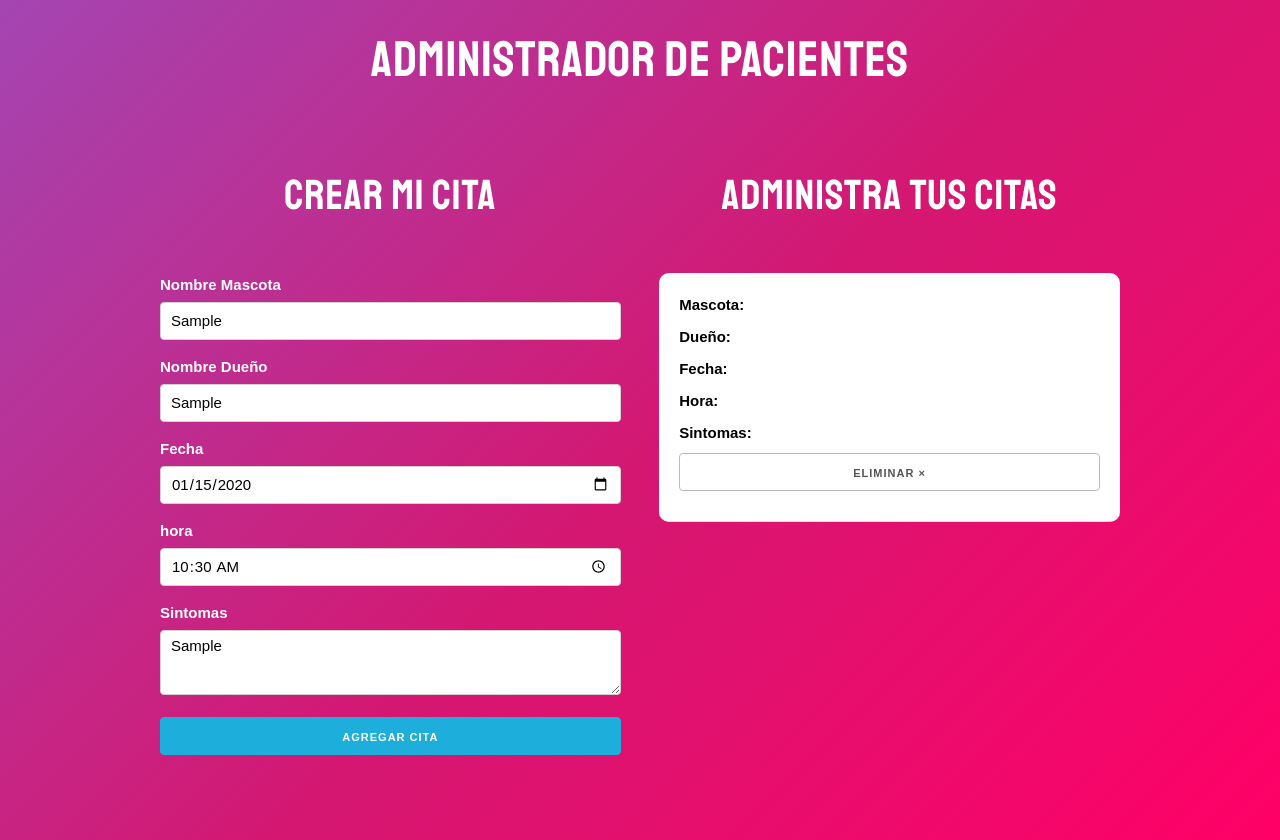
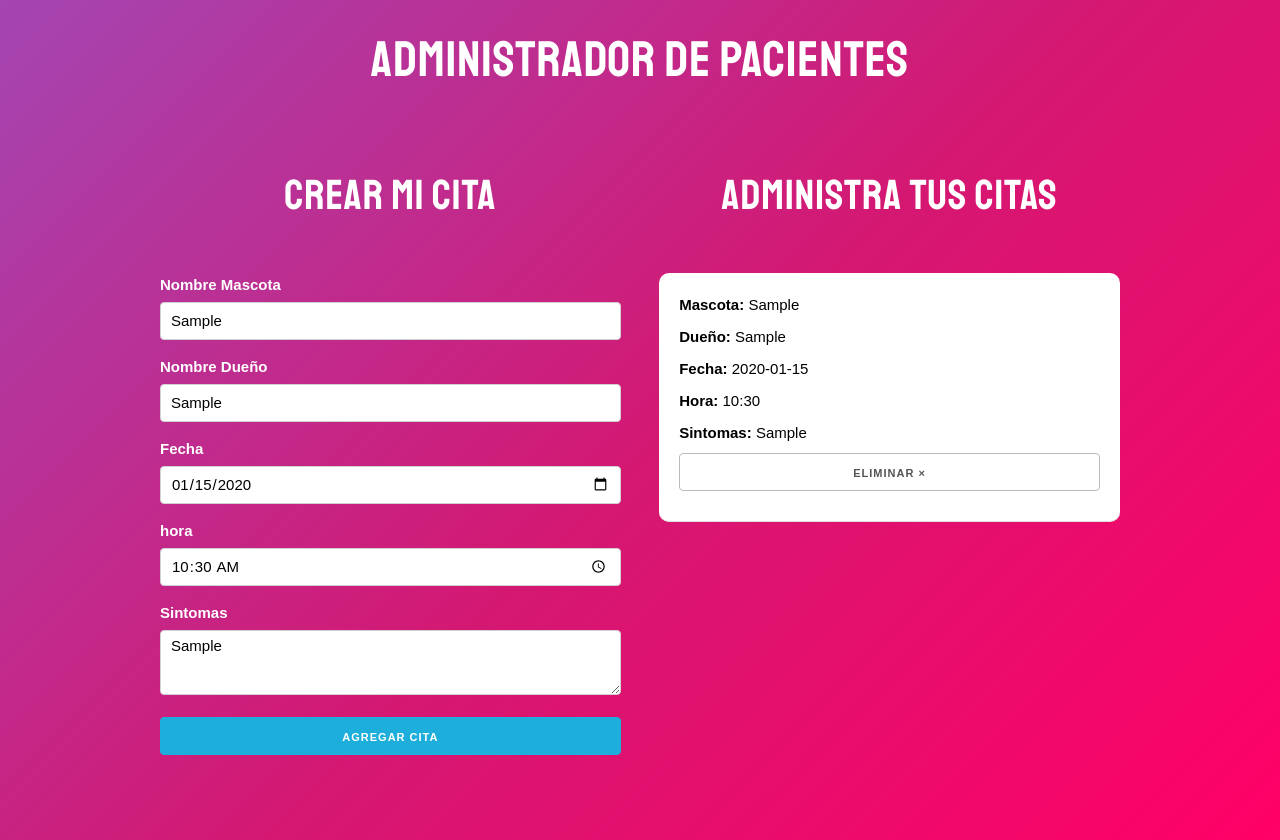
Before and after one commit to tjor75/ReactTp1, a React (Vite) app: page / in a window 1280 px wide. Both pictures are taken after typing "Sample", "Sample", "2020-01-15", "10:30", "Sample" into the empty fields and a click on the button "AGREGAR CITA". Built offline with nearby package versions, Linux system fonts and the light colour scheme.

Commit message:
Corregir errores de registro y agregar eliminar tareas

```diff
--- a/src/components/Formulario/Index.jsx
+++ b/src/components/Formulario/Index.jsx
@@ -8,13 +8,12 @@ export default function Formulario({ setCitas }) {
     const [fecha, setFecha] = useState('');
     const [hora, setHora] = useState('');
     const [sintomas, setSintomas] = useState('');
-    const [error, setError] = useState(false);
 
     const agregarCita = (e) => {
         e.preventDefault();
-        setCitas(prev => [...prev, new Cita(mascota.value, propietario.value, fecha.value, hora.value, sintomas.value)]);
+        console.log(mascota)
+        setCitas(prev => [new Cita(mascota, propietario, fecha, hora, sintomas), ...prev]);
         //if (mascota !== '' || propietario !== '' || fecha !== '' || hora >)
-        //setCitas([])
     };
 
     return (
@@ -22,15 +21,15 @@ export default function Formulario({ setCitas }) {
             <h2>Crear mi Cita</h2>
             <form onSubmit={agregarCita}>
                 <label>Nombre Mascota</label>
-                <input type="text" name="mascota" className="u-full-width" placeholder="Nombre Mascota" value={mascota.value} onChange={setMascota} />
+                <input type="text" name="mascota" className="u-full-width" placeholder="Nombre Mascota" value={mascota} onChange={ev => setMascota(ev.target.value)} />
                 <label>Nombre Dueño</label>
-                <input type="text" name="propietario" className="u-full-width" placeholder="Nombre dueño de la mascota" value={propietario.value} onChange={setPropietario} />
+                <input type="text" name="propietario" className="u-full-width" placeholder="Nombre dueño de la mascota" value={propietario} onChange={ev => setPropietario(ev.target.value)} />
                 <label>Fecha</label>
-                <input type="date" name="fecha" className="u-full-width" value={fecha.value} onChange={setFecha} />
+                <input type="date" name="fecha" className="u-full-width" value={fecha} onChange={ev => setFecha(ev.target.value)} />
                 <label>hora</label>
-                <input type="time" name="hora" className="u-full-width" value={hora.value} onChange={setHora} />
+                <input type="time" name="hora" className="u-full-width" value={hora} onChange={ev => setHora(ev.target.value)} />
                 <label>Sintomas</label>
-                <textarea name="sintomas" className="u-full-width" value={sintomas.value} onChange={setSintomas} />
+                <textarea name="sintomas" className="u-full-width" value={sintomas} onChange={ev => setSintomas(ev.target.value)} />
                 <button type="submit" className="u-full-width button-primary">Agregar Cita</button>
             </form>
         </div>
--- a/src/components/Listado/Index.jsx
+++ b/src/components/Listado/Index.jsx
@@ -2,18 +2,18 @@ import Cita from '../UI/Cita';
 import './style.css';
 
 export default function Listado({ citas, setCitas }) {
+    let i = 0;
     return (
         <div className="one-half column">
             <h2>Administra tus citas</h2>
-            {citas.map(cita => (
-                <Cita
-                    mascota={cita.mascota}
-                    propietario={cita.propietario}
-                    fecha={cita.fecha}
-                    hora={cita.hora}
-                    sintomas={cita.sintomas}
+            {citas.map(cita => {
+                i++;
+                return <Cita
+                    key={'cita' + i}
+                    cita={cita}
+                    setCitas={setCitas}
                 />
-            ))}
+            })}
         </div>
     );
 }
--- a/src/components/UI/Cita/Index.jsx
+++ b/src/components/UI/Cita/Index.jsx
@@ -1,14 +1,16 @@
 import './style.css';
 
-export default function Cita({ mascota, propietario, fecha, hora, sintomas }) {
+export default function Cita({ cita, setCitas }) { //({ mascota, propietario, fecha, hora, sintomas, setCitas }) {
+    const eliminarCita = () => setCitas(prev => prev.filter(laCita => laCita !== cita));
+
     return (
         <div className="cita">
-            <p>Mascota: <span>{mascota}</span></p>
-            <p>Dueño: <span>{propietario}</span></p>
-            <p>Fecha: <span>{fecha}</span></p>
-            <p>Hora: <span>{hora}</span></p>
-            <p>Sintomas: <span>{sintomas}</span></p>
-            <button className="button elimnar u-full-width">Eliminar ×</button>
+            <p>Mascota: <span>{cita.mascota}</span></p>
+            <p>Dueño: <span>{cita.propietario}</span></p>
+            <p>Fecha: <span>{cita.fecha}</span></p>
+            <p>Hora: <span>{cita.hora}</span></p>
+            <p>Sintomas: <span>{cita.sintomas}</span></p>
+            <button className="button elimnar u-full-width" onClick={eliminarCita}>Eliminar ×</button>
         </div>
     );
 };
```
